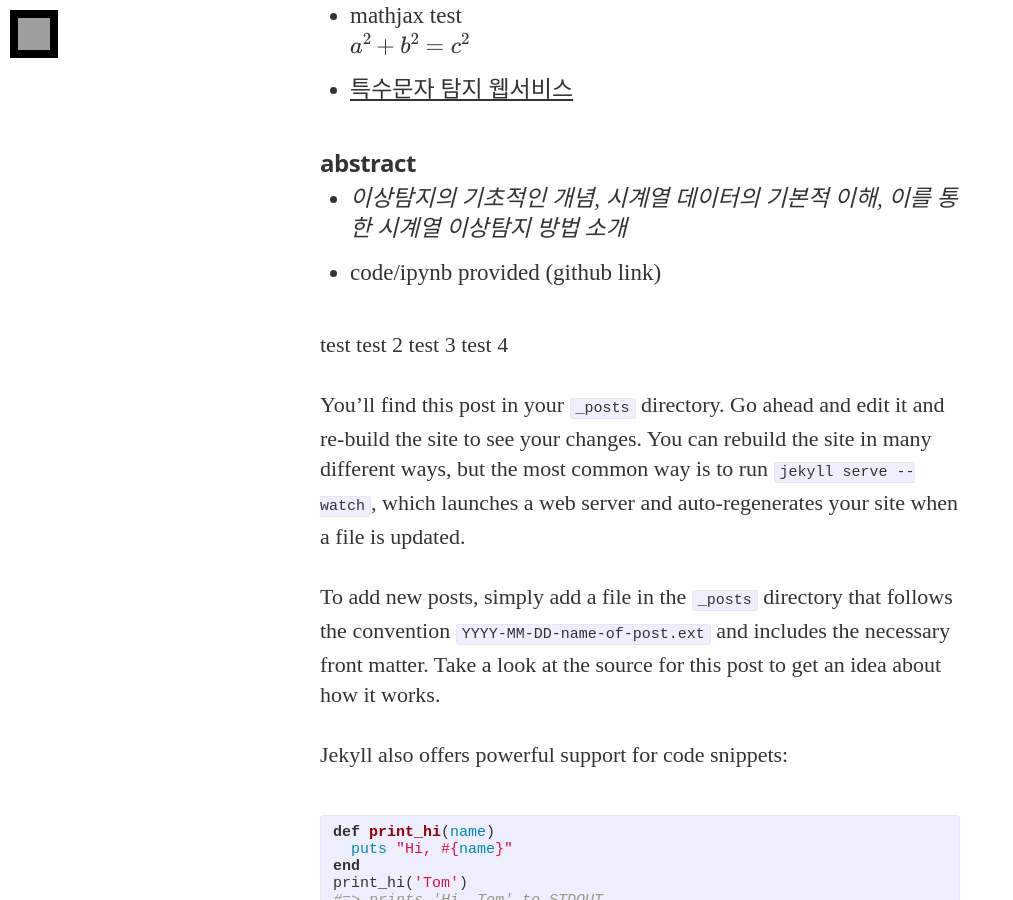
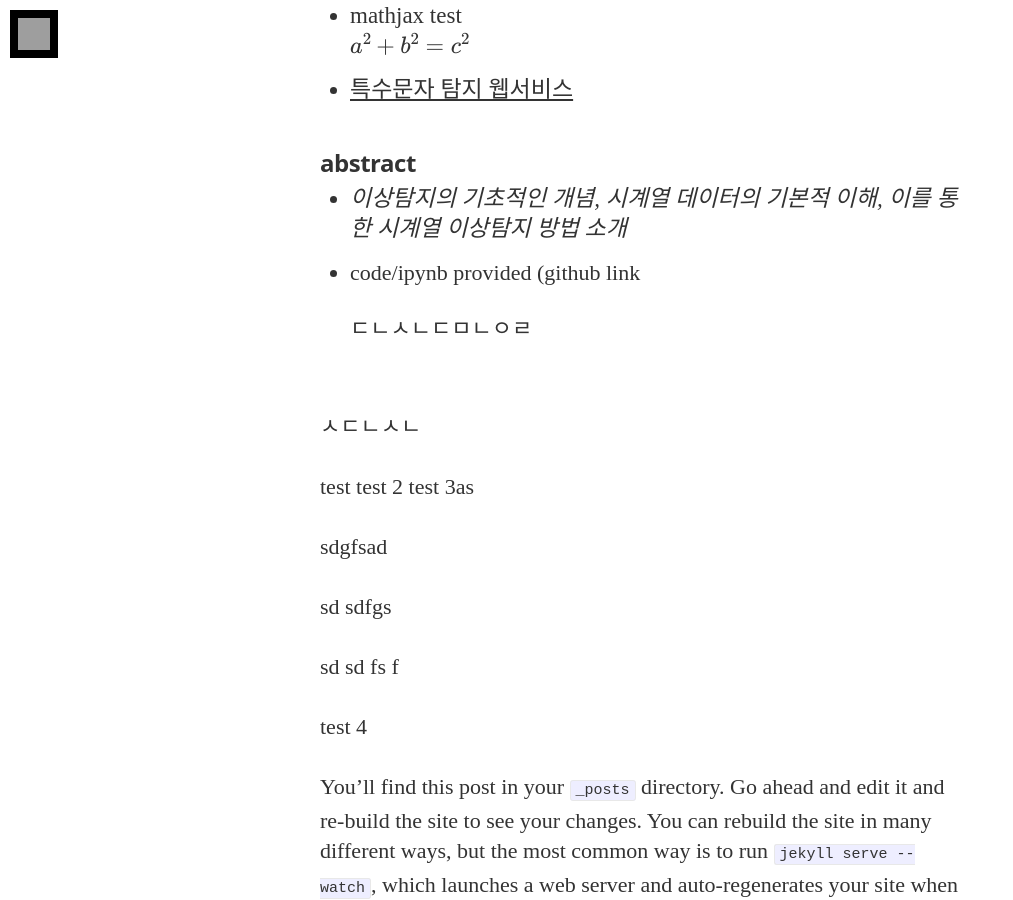
Before and after one commit to h3imdallr/h3imdallr.github.io, a Jekyll site: the page built from _posts/2016-12-01-test.md, in a window 1280 px wide and 900 px high, scrolled down 941 px. Shown: the whole window, without its empty margins (0-1013 px from the left). Built offline with Jekyll 4.4.1, drawn with Linux system fonts in a browser that asks for light colours; nearby versions of some CDN libraries; some web fonts are replaced; formulas are drawn with MathJax 3; grey boxes are pictures that could not be loaded.

Commit message:
test commitx

```diff
--- a/_posts/2016-12-01-test.md
+++ b/_posts/2016-12-01-test.md
@@ -16,12 +16,28 @@ $$a^2 + b^2 = c^2$$
 
 #### abstract
 - _이상탐지의 기초적인 개념, 시계열 데이터의 기본적 이해, 이를 통한 시계열 이상탐지 방법 소개_
-- code/ipynb provided (github link)
+- code/ipynb provided (github link
 
+
+  ㄷㄴㅅㄴㄷㅁㄴㅇㄹ
+
+ㅅㄷㄴㅅㄴ
 
 test
 test 2
-test 3
+test 3as
+
+
+sdgfsad
+
+sd
+sdfgs
+
+sd
+sd
+fs
+f
+
 test 4
 
 You’ll find this post in your `_posts` directory. Go ahead and edit it and re-build the site to see your changes. You can rebuild the site in many different ways, but the most common way is to run `jekyll serve --watch`, which launches a web server and auto-regenerates your site when a file is updated.
```
